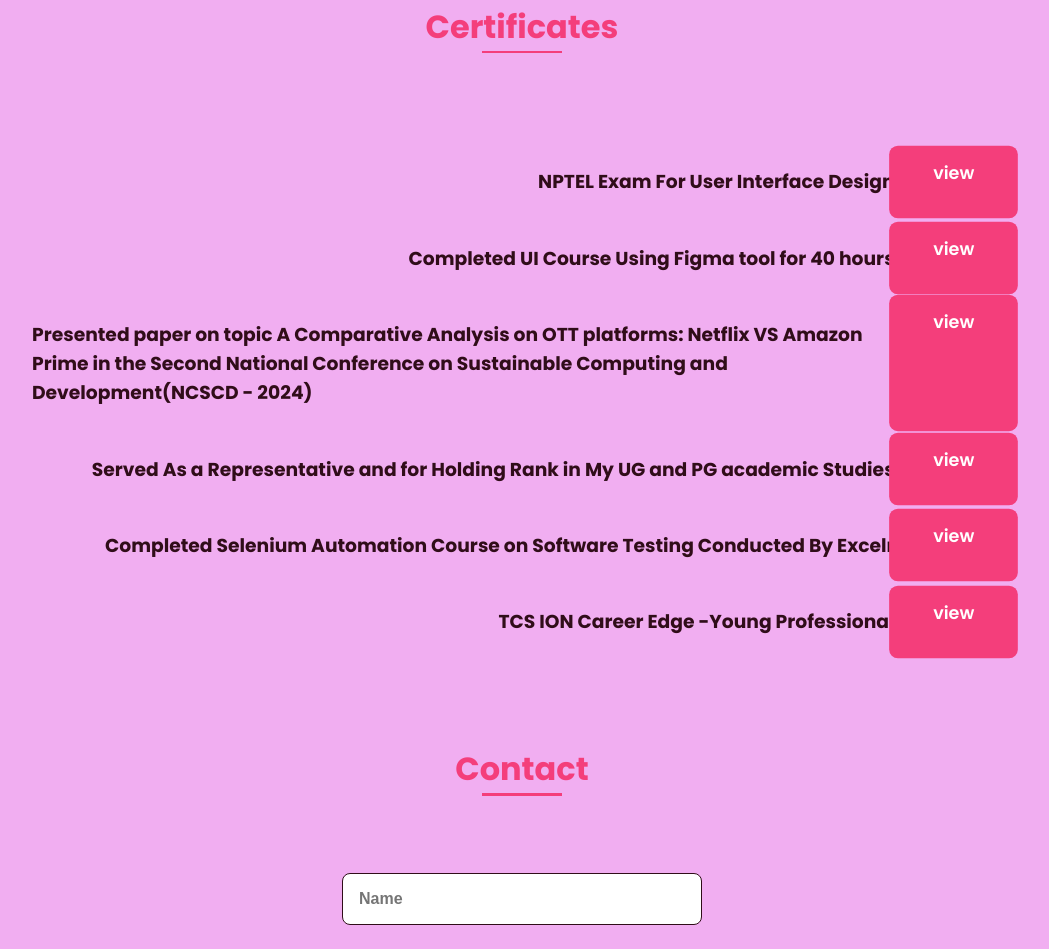
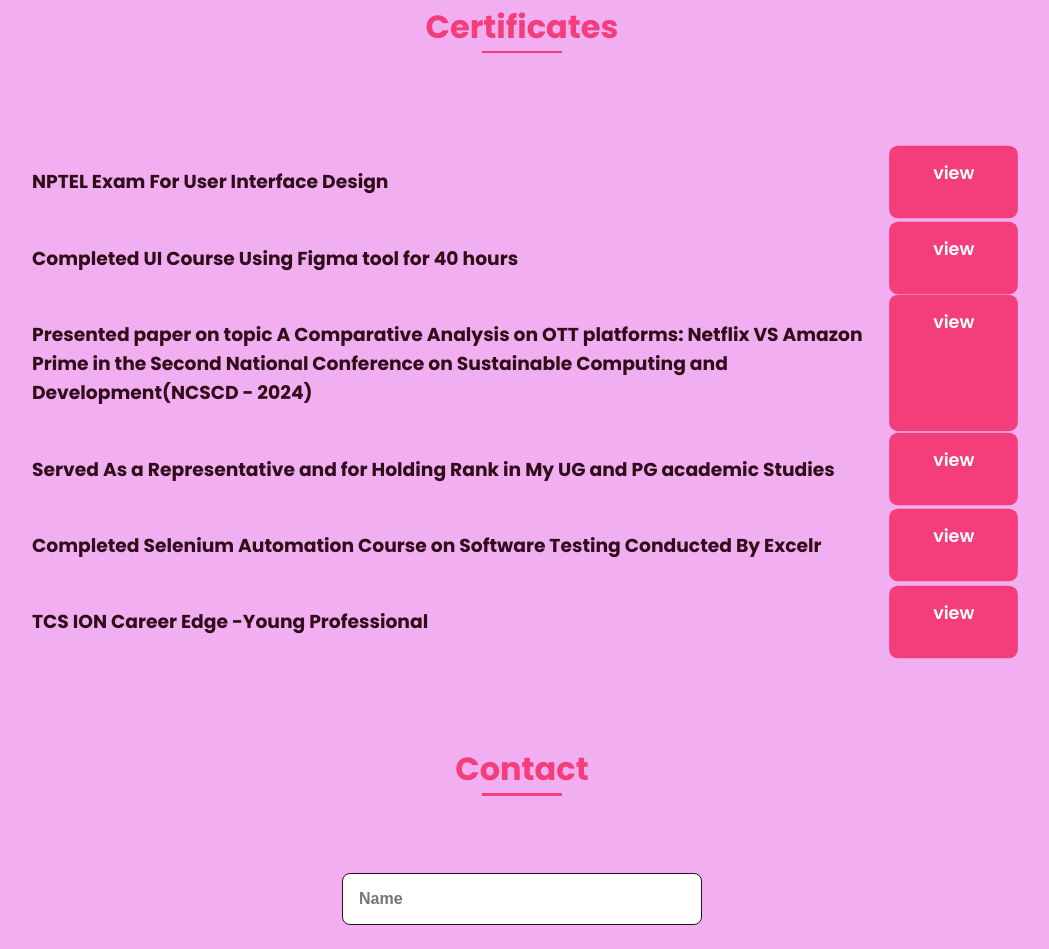
Before and after one commit to Vanathi269/VanathiRSPortfolio, a plain HTML site: page index.html in a window 1280 px wide. Shown: the part 2795-3744 px from the top of the page, without its empty margins (118-1167 px from the left). Drawn offline with nearby package versions, Linux system fonts and the light colour scheme.

Commit message:
Update styles.css

```diff
--- a/assets/css/styles.css
+++ b/assets/css/styles.css
@@ -489,7 +489,7 @@ img {
 }
 .certificates{
   display: flex;
-  justify-content: end;
+  justify-content: space-between;
 
   padding-bottom: 10px;
 }
```
